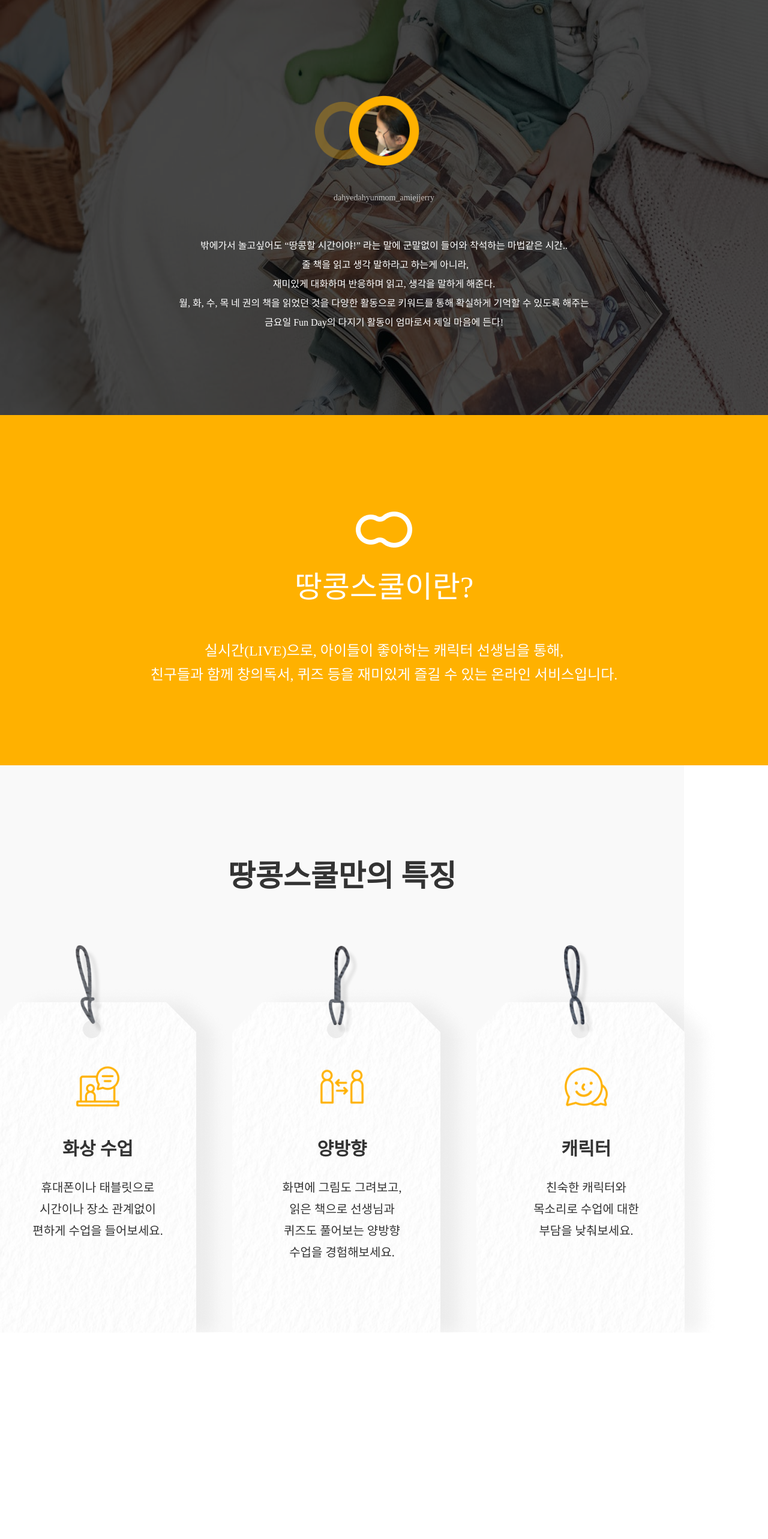
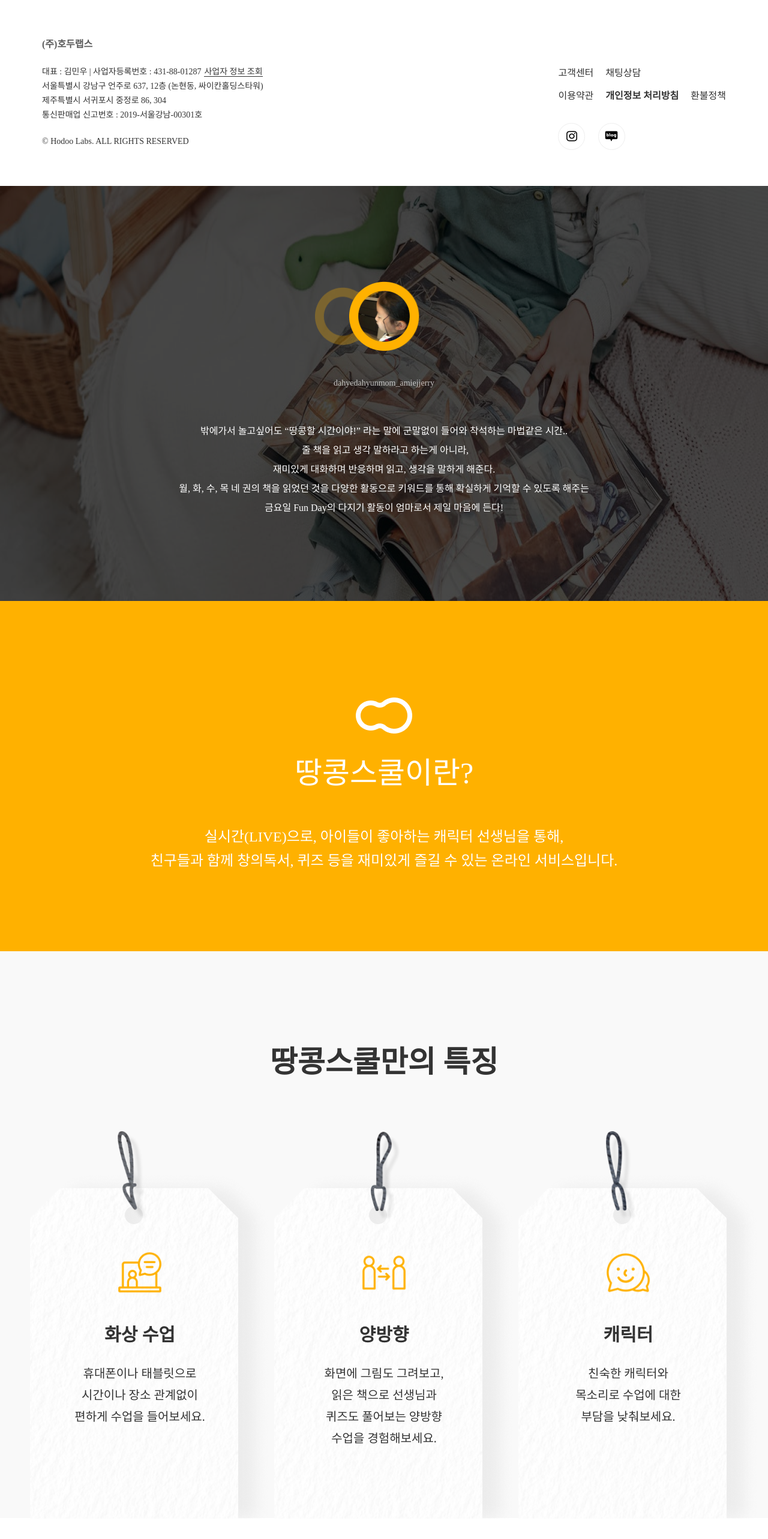
Before and after one commit to ysh0514/05_01_peanutSchool, a Next.js app: page / in a window 1280 px wide. Shown: the top 2566 px of the page at 60% size. Built offline with nearby package versions, Linux system fonts and the light colour scheme.

Commit message:
Modify - Footer.css , Bookmarks.css 전체 witdh 수정

```diff
--- a/components/Bookmarks/Bookmarks.module.scss
+++ b/components/Bookmarks/Bookmarks.module.scss
@@ -1,4 +1,12 @@
 @import '../../styles/variables.module.scss';
+
+.wrapper {
+  width: 100%;
+  display: flex;
+  justify-content: center;
+  align-items: center;
+  background-color: $darkGrayBgColor;
+}
 
 .container {
   width: 1140px;
--- a/components/Bookmarks/Bookmarks.tsx
+++ b/components/Bookmarks/Bookmarks.tsx
@@ -8,6 +8,7 @@
 
 export default function Bookmarks() {
   return (
+    <div className={styles.wrapper}>
       <div className={styles.container}>
         <h2 className={styles.title}>땅콩스쿨만의 특징</h2>
         <ul className={styles.cardWrapper}>
@@ -76,5 +77,6 @@
           </li>
         </ul>
       </div>
+    </div>
   );
 }
--- a/components/Footer/Footer.module.scss
+++ b/components/Footer/Footer.module.scss
@@ -1,14 +1,21 @@
 @import '../../styles/variables.module.scss';
+
+.wrapper {
+  width: 100%;
+  display: flex;
+  justify-content: center;
+  align-items: center;
+}
 
 .container {
   display: flex;
   flex-direction: column;
   width: 1140px;
   color: $fontColor;
+  padding: 60px 0px;
 }
 
 .company {
-  padding-top: 60px;
   font-weight: bold;
   font-size: $smallFontSize;
   line-height: 28px;
--- a/components/Footer/Footer.tsx
+++ b/components/Footer/Footer.tsx
@@ -2,6 +2,7 @@
 
 export default function Footer() {
   return (
+    <div className={styles.wrapper}>
       <div className={styles.container}>
         <h3 className={styles.company}>(주)호두랩스 </h3>
         <div className={styles.grid}>
@@ -40,5 +41,6 @@
           </ul>
         </div>
       </div>
+    </div>
   );
 }
--- a/pages/index.tsx
+++ b/pages/index.tsx
@@ -7,6 +7,7 @@
 export default function index() {
   return (
     <>
+      <Footer></Footer>
       <SlideComments />
       <Introduction></Introduction>
       <Bookmarks></Bookmarks>
```
Lines whose indentation alone changed are shown as unchanged.
